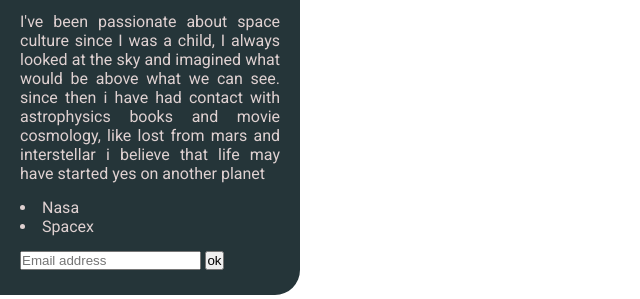
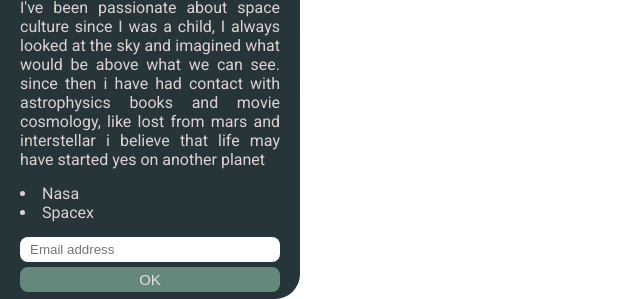
Before and after one commit to marcio-andree/card-css, a plain HTML site: page index.html in a window 1280 px wide. Shown: the part 505-804 px from the top of the page, without its empty margins (0-640 px from the left). Drawn offline with Linux system fonts and the light colour scheme.

Commit message:
estizando o botão

```diff
--- a/css/styles.css
+++ b/css/styles.css
@@ -4,18 +4,16 @@
   margin: 0;
   padding: 0;
 }
-
+.card-duplo{
+  display: flex;
+  flex-direction: ;
+}
 .foto {
   height: 400px;
   width: 300px;
 }
 
-.sobreposicao{
-  height: 400px;
-  width: 300px;
-  border-top-left-radius: 25px;
-  border-bottom-left-radius: 25px;
-}
+
 
 .foto img {
   width: 100%;
@@ -65,6 +63,37 @@ p{
   list-style: inside;
 }
 
-.textos form{
+.texto form{
+  display: flex;
+  flex-direction: column;
+  width: 100%;
+  gap: 5px;
+}
+
+.texto form input{
+  height: 25px;
+  border-radius: 8px;
+  border: none;
+  padding: 0px 10px;
+}
+.texto form input ::placeholder{
+  font-size: 12px;
+  color: rgb(223, 209, 209);
+}
+.texto form input:focus{
 
 }
+.texto form button{
+  height: 25px;
+  border-radius: 8px;
+  border: none;
+  background-color:rgb(100, 136, 121) ;
+  color: rgb(231, 221, 221);
+  font-size: 15px;
+  cursor: pointer;
+}
+.texto form button:hover{
+  background-color: rgb(124, 172, 152) ;
+  font: rgb(255, 255, 255);
+
+}
--- a/index.html
+++ b/index.html
@@ -10,10 +10,10 @@
 <body>
       <div class="card-duplo"> <!-- div pai-->
         <div class="foto">
-          <div class="sobreposicao">
+
             <img src="image/rocket.png" alt="foto de um foguete"/>
 
-          </div>
+
               <div class="texto">
                 <h1>Beyond the Earth</h1>
                 <h3>Why i love Space ?</h3>
@@ -29,21 +29,16 @@
                   </ul>
                   <form>
                       <input type="email"  placeholder="Email address" />
-                      <button> ok </button>
+                      <button> OK </button>
                   </form>
+                </div>
 
-              </div>
+               </div>
+
 
         </div>
 
       </div>
 
-
-
-
-
-
-
-
 </body>
 </html>
```
